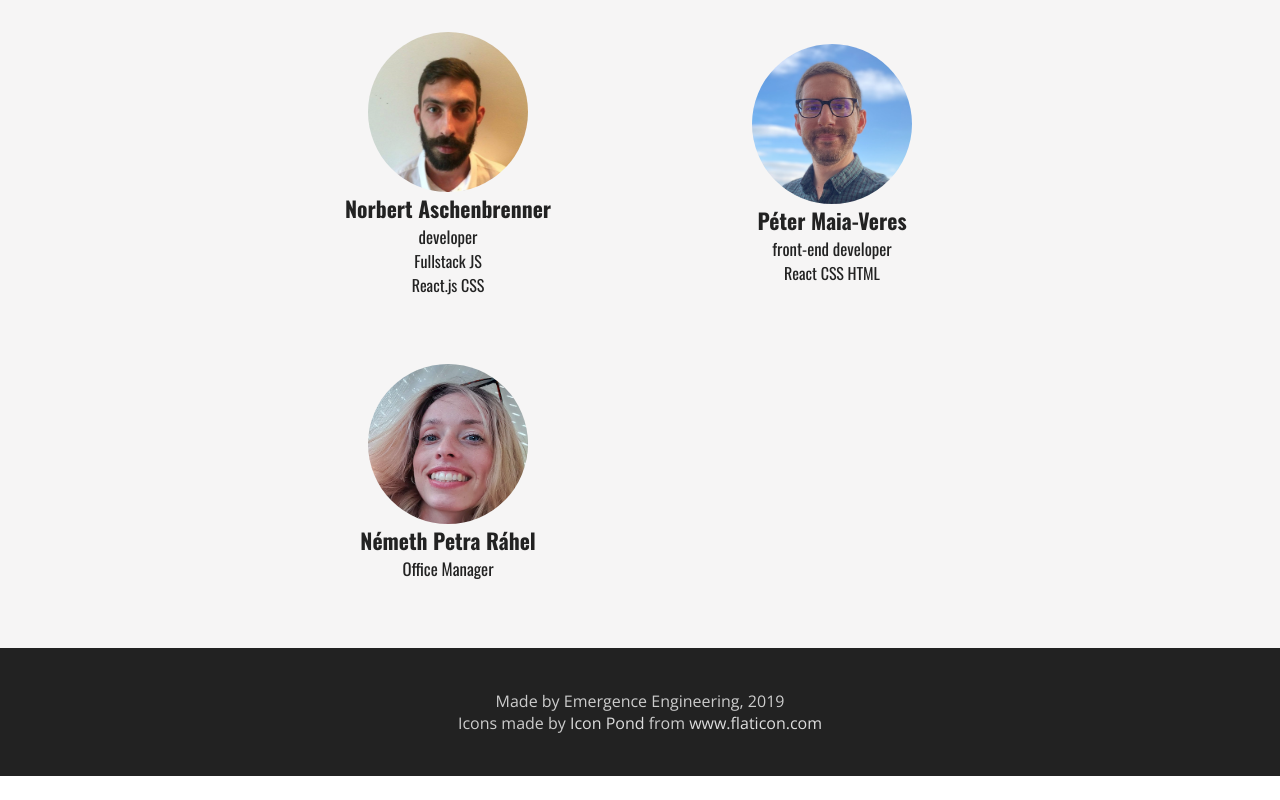
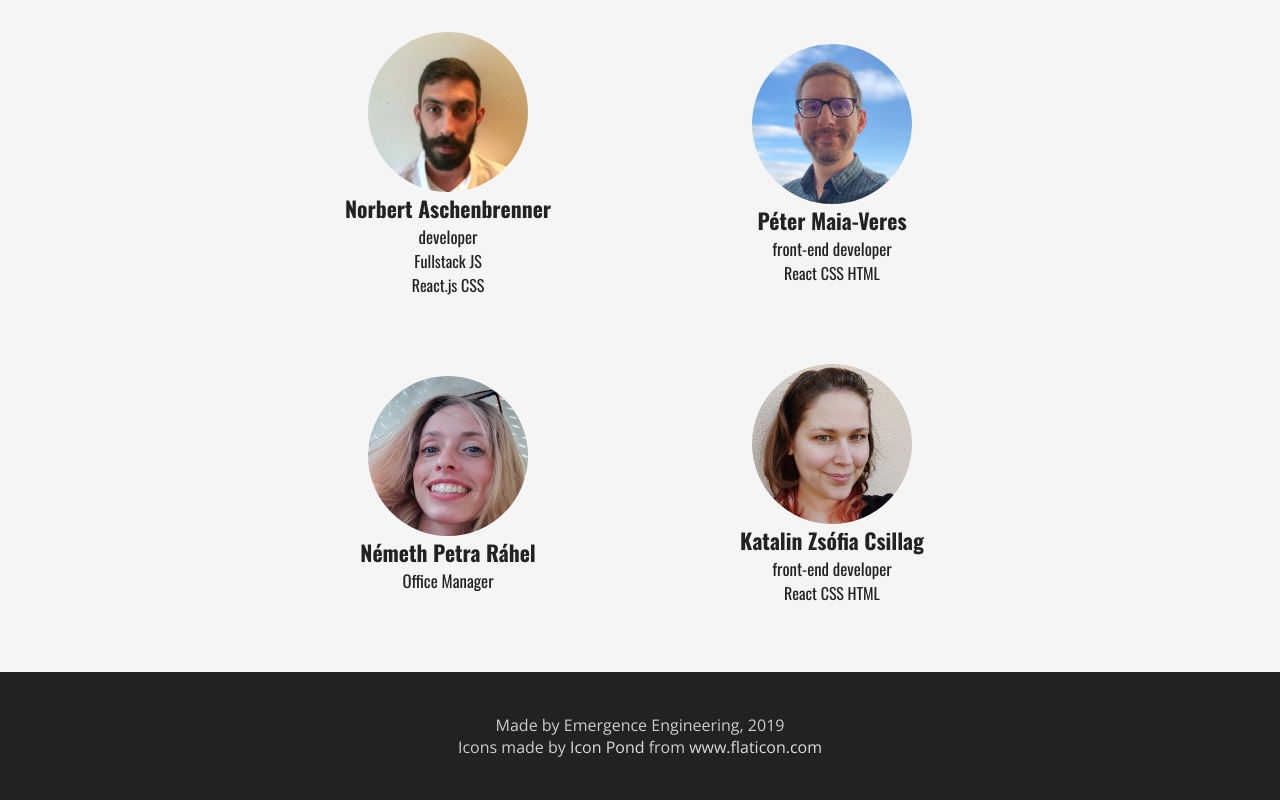
Before and after one commit to emergence-engineering/blog, a Next.js app: page /team in a window 1280 px wide. Shown: the part 1605-2405 px from the top of the page. Before the commit the page ends 2381 px from the top, so only its background shows below. Built offline with nearby package versions, Linux system fonts and the light colour scheme.

Commit message:
being in the team

```diff
--- a/features/landingPage/components/AboutUsSection.tsx
+++ b/features/landingPage/components/AboutUsSection.tsx
@@ -16,6 +16,7 @@ import TorcsiImage from "../../../public/bio/torcsi.jpeg";
 import NorbiImage from "../../../public/bio/norbi.png";
 import PeterImage from "../../../public/bio/peter.png";
 import PetraImage from "../../../public/bio/petra2.png";
+import KataImage from "../../../public/bio/kata.jpg"
 
 const Root = styled.div`
   display: flex;
@@ -84,6 +85,7 @@ export enum Members {
   norbi = "norbi",
   peter = "peter",
   petra = "petra",
+    kata = "kata"
 }
 
 const images = {
@@ -99,6 +101,7 @@ const images = {
   [Members.norbi]: NorbiImage,
   [Members.peter]: PeterImage,
   [Members.petra]: PetraImage,
+    [Members.kata]: KataImage,
 };
 
 export const FacePicture: FunctionComponent<{
--- a/pages/team.tsx
+++ b/pages/team.tsx
@@ -131,6 +131,13 @@ export default function Team() {
                 memberStack=""
                 memberWorkArea=""
             />
+            <Member
+                src="kata"
+                memberName="Katalin Zsófia Csillag"
+                memberRole="front-end developer"
+                memberStack="React CSS HTML"
+                memberWorkArea=""
+            />
           </TeamMembers>
         </Content>
       </Root>
```
Also changed, not shown: public/bio/kata.jpg (added).
